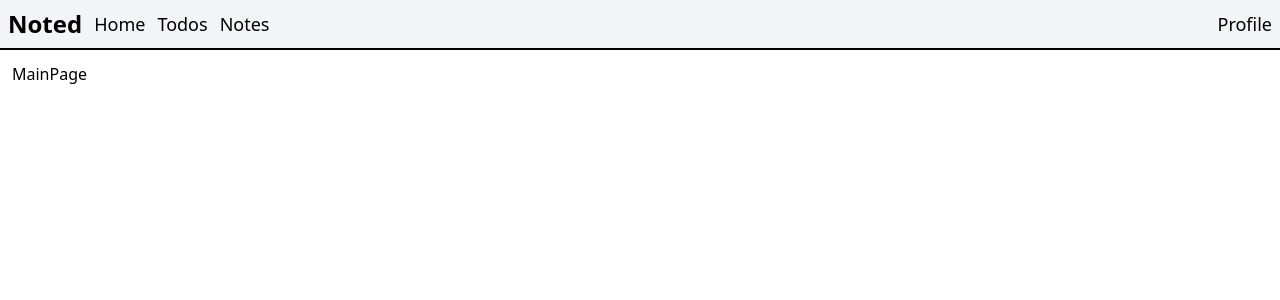
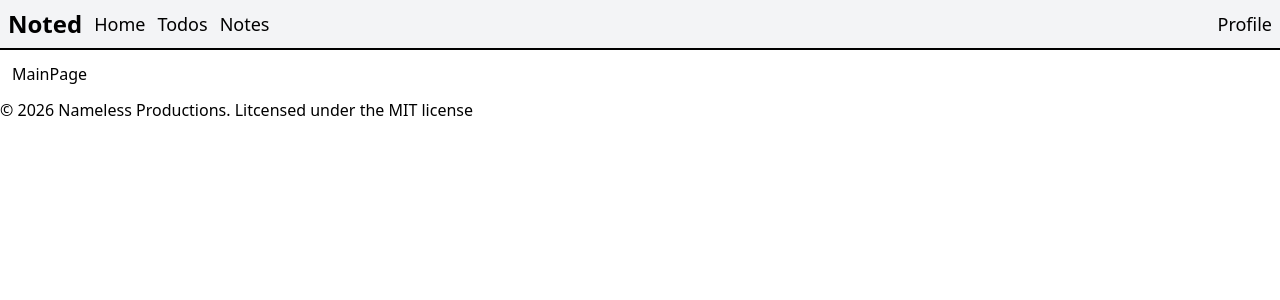
Before and after one commit to Nameless-Productions/noted, a Next.js app: page / in a window 1280 px wide. Shown: the top 300 px of the page. Built offline with nearby package versions, Linux system fonts and the light colour scheme.

Commit message:
add copyright noteice

```diff
--- a/app/layout.tsx
+++ b/app/layout.tsx
@@ -10,6 +10,7 @@ export default function RootLayout({children}: {children: React.ReactNode}) {
         <main className='m-3'>
           {children}
         </main>
+        <p>&copy; {new Date().getFullYear()} Nameless Productions. Litcensed under the MIT license</p>
       </body>
     </html>
   )
```
